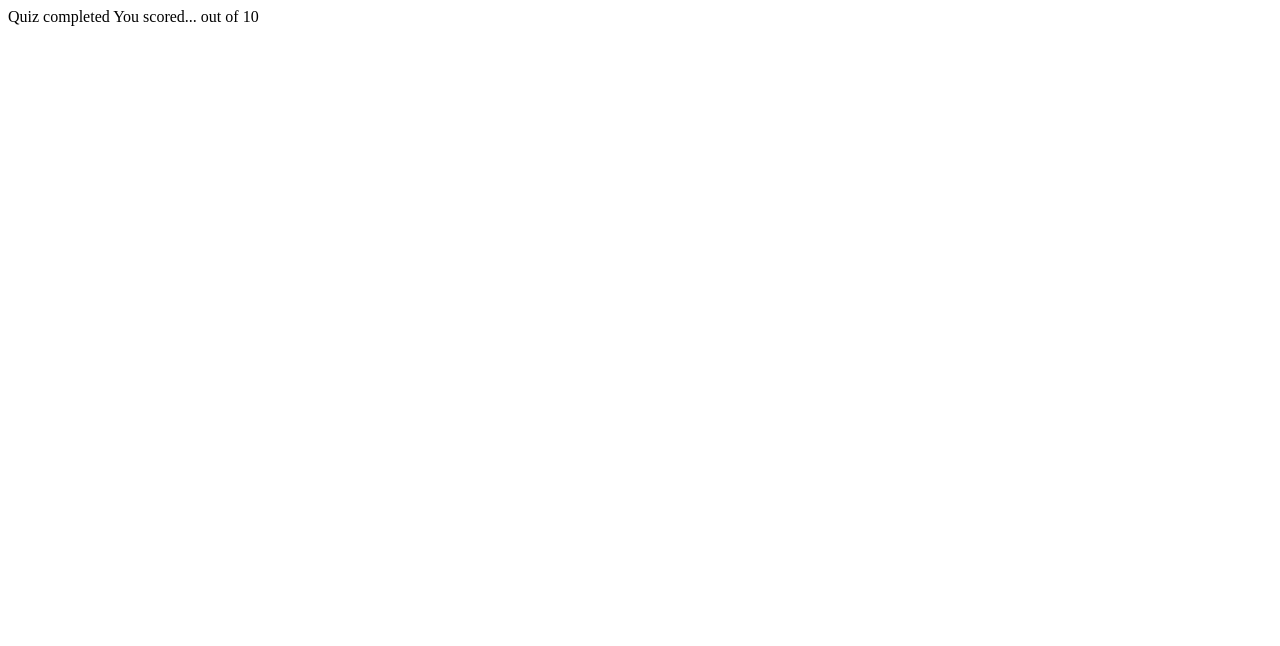
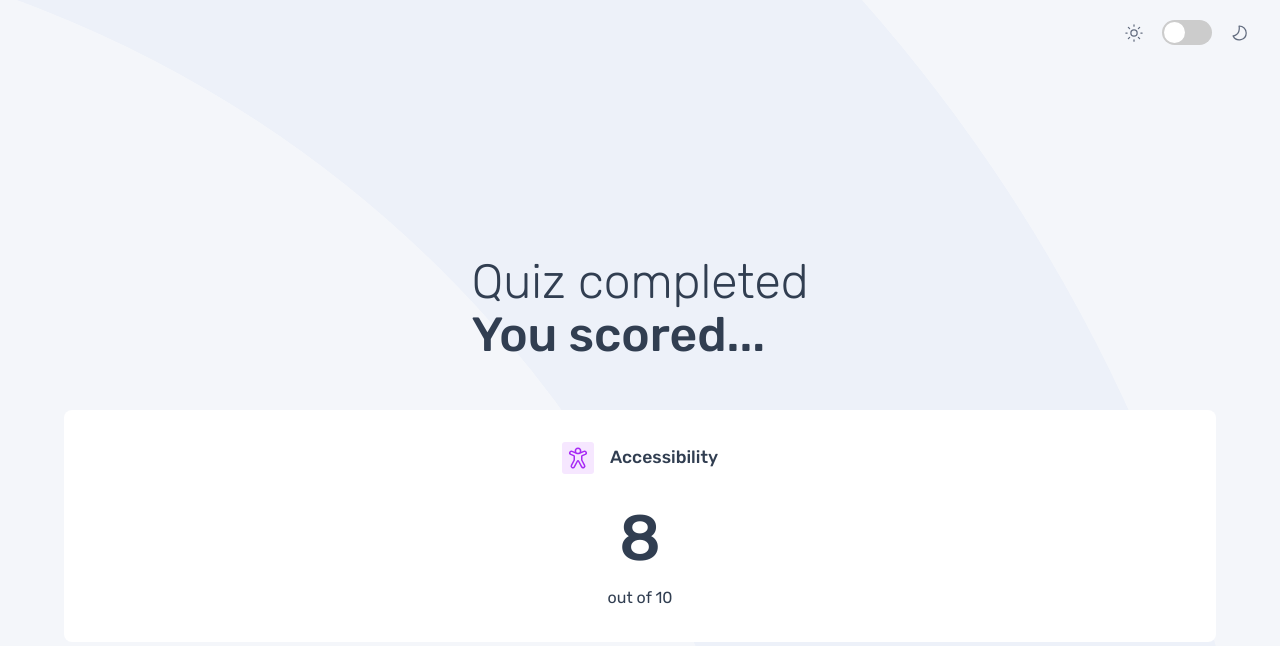
Before and after one commit to Hexerse/frontend-quiz, a plain HTML site: page score.html in a window 1280 px wide. Drawn offline with Linux system fonts and the light colour scheme.

Commit message:
Created score

```diff
--- /dev/null
+++ b/js/score.js
@@ -0,0 +1,53 @@
+const dark = document.querySelector(".dark-mode");
+const light = document.querySelector(".light-mode");
+const icons = document.querySelectorAll(".icon");
+const toggleMode = document.getElementById("toggle-switch");
+const darkText = document.querySelector(".dark__text");
+const darkBackground = document.querySelector(".dark__background");
+const body = document.body;
+const scoreContainer = document.querySelector(".score__container");
+
+const darkMode = () => {
+  const topicButtons = document.querySelectorAll(".buttons__topics");
+  const quiz = document.querySelector(".frontend__quiz");
+
+  toggleMode.addEventListener("click", () => {
+    //Body toggle
+    body.classList.toggle("dark-mode");
+
+    //Main background toggle
+    scoreContainer.classList.toggle("dark__background");
+
+    //Icon toggle
+    icons.forEach((icon) => {
+      icon.classList.toggle("dark-switch");
+    });
+  });
+};
+
+const mode = () => {
+  const topicButtons = document.querySelectorAll(".buttons__topics");
+  const quiz = document.querySelector(".frontend__quiz");
+  if (toggleMode.checked) {
+    //Make toggle true (dark)
+    toggleMode.checked = true;
+
+    body.classList.toggle("dark-mode");
+
+
+    scoreContainer.classList.toggle("dark__background");
+
+    icons.forEach((icon) => {
+      icon.classList.toggle("dark-switch");
+    });
+
+  }
+};
+
+window.addEventListener("load", mode, false);
+
+const main = () => {
+  darkMode();
+};
+
+main();
--- a/score.html
+++ b/score.html
@@ -1,23 +1,65 @@
 <!DOCTYPE html>
 <html lang="en">
-<head>
-  <meta charset="UTF-8">
-  <meta name="viewport" content="width=device-width, initial-scale=1.0">
+  <head>
+    <meta charset="UTF-8" />
+    <meta name="viewport" content="width=device-width, initial-scale=1.0" />
 
-  <link rel="icon" type="image/png" sizes="32x32" href="./assets/images/favicon-32x32.png">
+    <link
+      rel="icon"
+      type="image/png"
+      sizes="32x32"
+      href="./assets/images/favicon-32x32.png"
+    />
+    <link rel="stylesheet" href="./styles/score.css" />
+    <link rel="stylesheet" href="/styles/accessibility.css" />
+    <link rel="preconnect" href="https://fonts.googleapis.com" />
+    <link rel="preconnect" href="https://fonts.gstatic.com" crossorigin />
+    <link
+      href="https://fonts.googleapis.com/css2?family=JetBrains+Mono:ital,wght@0,100..800;1,100..800&family=Plus+Jakarta+Sans:ital,wght@0,200..800;1,200..800&family=Red+Hat+Text:ital,wght@0,300..700;1,300..700&family=Rubik:ital,wght@0,300..900;1,300..900&family=Space+Mono:ital,wght@0,400;0,700;1,400;1,700&display=swap"
+      rel="stylesheet"
+    />
+    <title>Frontend Mentor | Frontend quiz app</title>
+  </head>
+  <body class="light-mode">
+    <div class="toggle-wrapper">
+      <div class="toggle-container">
+        <span class="icon"></span>
+        <input type="checkbox" id="toggle-switch" class="toggle-switch" />
+        <label for="toggle-switch" class="toggle-label"></label>
+        <span class="icon"></span>
+      </div>
+    </div>
+    <!-- Quiz completed start -->
 
-  <title>Frontend Mentor | Frontend quiz app</title>
-</head>
-<body>
+    <main class="main">
+      <div class="score__heading">
+        <p>
+          Quiz completed <br>
+          <span class="bolded__words">You scored...</span>
+        </p>
+      </div>
 
-  <!-- Quiz completed start -->
+      <div class="score__container">
+        <div class="head">
+          <img
+            src="./starter-code/assets/images/icon-accessibility.svg"
+            alt=""
+          />
+          <p class="topic__score__heading">Accessibility</p>
+        </div>
+        <div class="paragraph__container">
+          <p class="paragraph">
+            <p class="score__paragraph">
+              <span class="score">8</span> <br />
+              out of 10
+            </p>
+          </p>
+        </div>
+      </div>
 
-  Quiz completed
-  You scored...
+    </main>
 
-  <!-- score --> out of 10
-
-  <!-- Quiz completed end -->
-
-</body>
+    <!-- Quiz completed end -->
+    <script src="./js/score.js"></script>
+  </body>
 </html>
--- /dev/null
+++ b/styles/score.css
@@ -0,0 +1,236 @@
+/*
+  1. Use a more-intuitive box-sizing model.
+*/
+*,
+*::before,
+*::after {
+  box-sizing: border-box;
+}
+/*
+    2. Remove default margin
+  */
+* {
+  margin: 0;
+}
+/*
+    Typographic tweaks!
+    3. Add accessible line-height
+    4. Improve text rendering
+  */
+body {
+  line-height: 1.5;
+  -webkit-font-smoothing: antialiased;
+}
+/*
+    5. Improve media defaults
+  */
+img,
+picture,
+video,
+canvas,
+svg {
+  display: block;
+  max-width: 100%;
+}
+/*
+    6. Remove built-in form typography styles
+  */
+input,
+button,
+textarea,
+select {
+  font: inherit;
+}
+/*
+    7. Avoid text overflows
+  */
+p,
+h1,
+h2,
+h3,
+h4,
+h5,
+h6 {
+  overflow-wrap: break-word;
+}
+/*
+    8. Create a root stacking context
+  */
+#root,
+#__next {
+  isolation: isolate;
+}
+
+:root {
+  --clr-darknavy: #313e51;
+  --clr-greynavy: #626c7f;
+  --clr-lightgray: #f4f6fa;
+  --clr-navy: #3b4d66;
+  --clr-lightbluish: #abc1e1;
+  --clr-answer: #26d782;
+  --clr-wrong: #ee5454;
+
+  --font-family: "Rubik", sans-serif;
+  --fw-light: 200;
+  --fw-medium: 400;
+  --fw-bold: 500;
+}
+
+body {
+  display: flex;
+  height: 100vh;
+
+  font-family: var(--font-family);
+  transition: all 0.3s ease-in;
+  color: var(--clr-darknavy);
+}
+
+button:hover {
+  cursor: pointer;
+}
+
+.icon {
+  height: 20px;
+  width: 20px;
+  background-size: contain;
+  background-position: center;
+  background-repeat: no-repeat;
+}
+
+.icon:nth-child(1) {
+  background-image: url(/starter-code/assets/images/icon-sun-dark.svg);
+}
+
+.dark-switch:nth-child(1) {
+  background-image: url(/starter-code/assets/images/icon-sun-light.svg);
+}
+
+.icon:nth-child(4) {
+  background-image: url(/starter-code/assets/images/icon-moon-dark.svg);
+}
+
+.dark-switch:nth-child(4) {
+  background-image: url(/starter-code/assets/images/icon-moon-light.svg);
+}
+
+.toggle-wrapper {
+  position: absolute;
+  top: 20px;
+  right: 20px;
+}
+
+.toggle-container {
+  display: flex;
+  align-items: center;
+  gap: 0.5rem;
+}
+
+.icon {
+  margin: 0 10px;
+}
+
+.toggle-switch {
+  display: none;
+}
+
+.toggle-label {
+  position: relative;
+  width: 3.125rem;
+  height: 1.5625rem;
+  background-color: #ccc;
+  border-radius: 1.5625rem;
+  cursor: pointer;
+  transition: background-color 0.3s;
+}
+
+.toggle-label::before {
+  content: "";
+  position: absolute;
+  top: 2px;
+  left: 2px;
+  width: 21px;
+  height: 21px;
+  background-color: #fff;
+  border-radius: 50%;
+  transition: transform 0.4s;
+}
+
+.toggle-switch:checked + .toggle-label {
+  background-color: #6200ea;
+}
+
+.toggle-switch:checked + .toggle-label::before {
+  transform: translateX(25px);
+}
+
+main{
+  margin-top: 20%;
+  display: flex;
+  flex-direction: column;
+  align-items: center;
+  gap: 3rem;
+  width: 100%;
+}
+
+.score__heading{
+  font-size: 3rem;
+  font-weight: var(--fw-light);
+  line-height: 1.1;
+}
+
+.bolded__words{
+  font-weight: var(--fw-bold);
+}
+
+.score__container{
+  background-color: white;
+  width: 90%;
+  min-height: 10rem;
+  display: flex;
+  flex-direction: column;
+  gap: 1rem;
+  align-items: center;
+  justify-content: center;
+  padding: 2rem 0 2rem 0;
+  border-radius: 0.5rem;
+}
+
+.head{
+  display: flex;
+  gap: 1rem;
+  font-weight: var(--fw-bold);
+  align-items: center;
+  font-size: 1.1rem;
+}
+
+.head img{
+  background-color:#f6e7ff;
+  height: 2rem;
+  height: 2rem;
+  padding:0.25rem;
+  border-radius: 3px;
+}
+
+.paragraph__container{
+  text-align: center;
+}
+
+.score{
+  font-size: 4rem;
+  font-weight: 500;
+}
+
+.light-mode {
+  background-image: url(/starter-code/assets/images/pattern-background-mobile-light.svg);
+  background-repeat: none;
+  background-size: cover;
+  background-color: #f4f6fa;
+}
+
+.dark-mode {
+  background-image: url(/starter-code/assets/images/pattern-background-mobile-dark.svg);
+  background-repeat: none;
+  background-size: cover;
+  background-color: var(--clr-darknavy);
+  color: white;
+}
```
Also changed, not shown: js/accessibility.js (+16 -4 lines).
